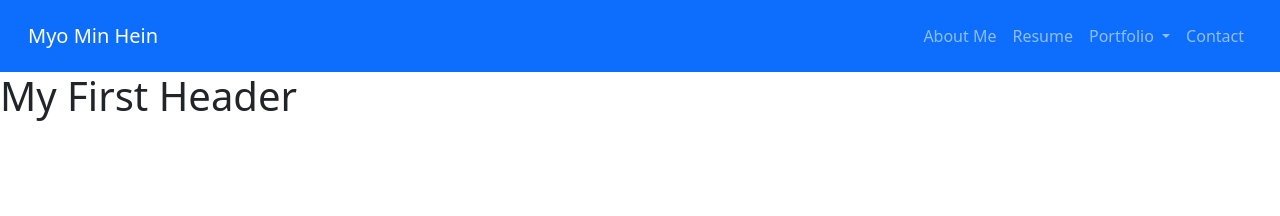
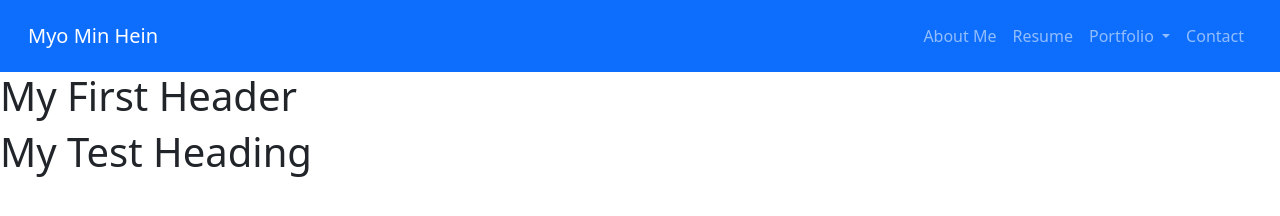
Before and after one commit to Myo-Min-Hein/GitTest, a plain HTML site: page index.html in a window 1280 px wide. Drawn offline with nearby package versions, Linux system fonts and the light colour scheme.

Commit message:
Section Header Added

```diff
--- a/index.html
+++ b/index.html
@@ -44,5 +44,8 @@
         </nav>
         <h1>My First Header</h1>
     </header>
+    <section>
+        <h1>My Test Heading</h1>
+    </section>
 </body>
 </html>
```
